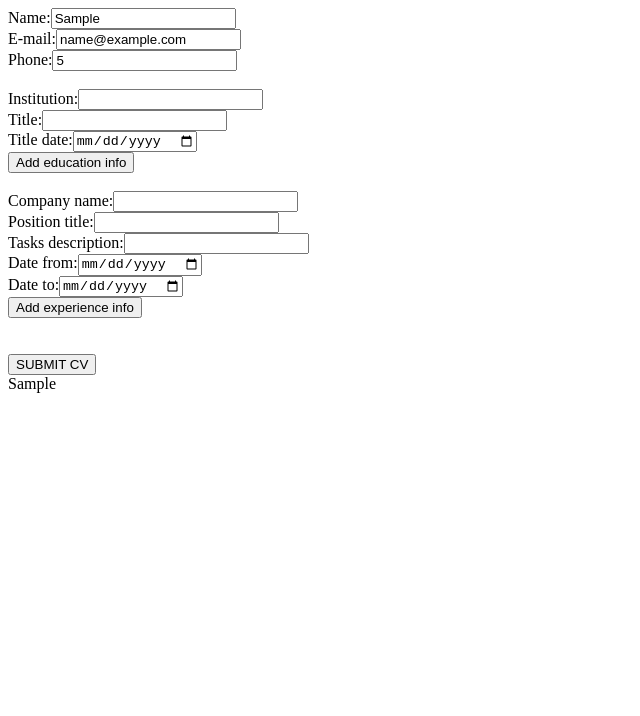
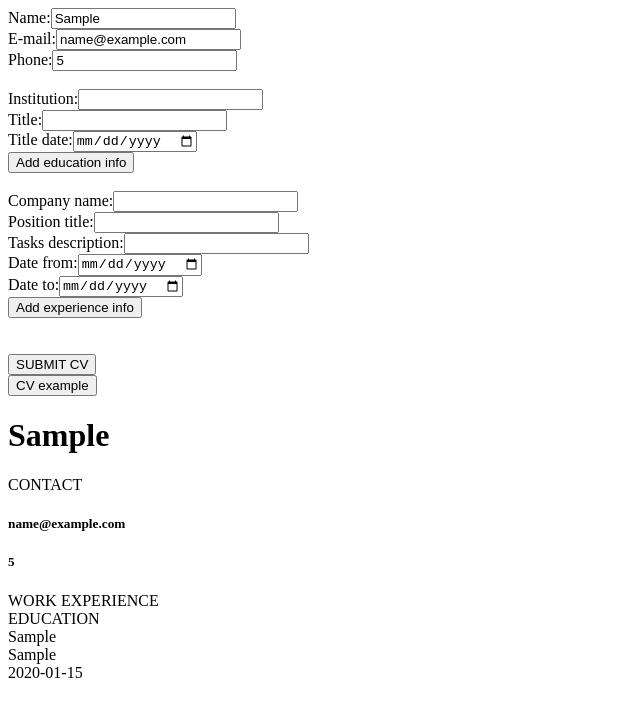
Before and after one commit to Fernetazo/cv-project, a React (Create React App) app: page / in a window 1280 px wide. Both pictures are taken after typing "Sample", "name@example.com", "5", "Sample", "Sample", "2020-01-15" into the empty fields and a click on the button "Add education info". Shown: the top 716 px of the page, without its empty margins (0-640 px from the left). Built offline with nearby package versions, Linux system fonts and the light colour scheme.

Commit message:
Add example CV

```diff
--- a/package.json
+++ b/package.json
@@ -9,6 +9,7 @@
     "react": "^17.0.2",
     "react-dom": "^17.0.2",
     "react-scripts": "5.0.0",
+    "uniqid": "^5.4.0",
     "web-vitals": "^2.1.4"
   },
   "scripts": {
--- a/src/App.js
+++ b/src/App.js
@@ -1,5 +1,6 @@
 import React, { Component } from "react";
 import CVDisplay from "./components/CVDisplay";
+import uniqid from "uniqid";
 
 class App extends Component {
   constructor() {
@@ -8,9 +9,10 @@ class App extends Component {
     this.state = {
       personalInfo: { name: "", email: "", phone: "" },
 
-      eduInfo: { institution: "", title: "", titleDate: "" },
+      eduInfo: { id: uniqid(), institution: "", title: "", titleDate: "" },
 
       expInfo: {
+        id: uniqid(),
         company: "",
         position: "",
         tasks: "",
@@ -36,8 +38,8 @@ class App extends Component {
   handleEmailChange = (e) => {
     this.setState({
       personalInfo: {
+        name: this.state.personalInfo.name,
         email: e.target.value,
-        name: this.state.personalInfo.name,
         phone: this.state.personalInfo.phone,
       },
     });
@@ -46,9 +48,9 @@ class App extends Component {
   handlePhoneChange = (e) => {
     this.setState({
       personalInfo: {
-        phone: e.target.value,
         name: this.state.personalInfo.name,
         email: this.state.personalInfo.email,
+        phone: e.target.value,
       },
     });
   };
@@ -56,6 +58,7 @@ class App extends Component {
   handleInstitutionChange = (e) => {
     this.setState({
       eduInfo: {
+        id: this.state.eduInfo.id,
         institution: e.target.value,
         title: this.state.eduInfo.title,
         titleDate: this.state.eduInfo.titleDate,
@@ -66,8 +69,9 @@ class App extends Component {
   handleTitleChange = (e) => {
     this.setState({
       eduInfo: {
+        id: this.state.eduInfo.id,
+        institution: this.state.eduInfo.institution,
         title: e.target.value,
-        institution: this.state.eduInfo.institution,
         titleDate: this.state.eduInfo.titleDate,
       },
     });
@@ -76,9 +80,10 @@ class App extends Component {
   handleTitleDateChange = (e) => {
     this.setState({
       eduInfo: {
-        titleDate: e.target.value,
+        id: this.state.eduInfo.id,
         institution: this.state.eduInfo.institution,
         title: this.state.eduInfo.title,
+        titleDate: e.target.value,
       },
     });
   };
@@ -86,6 +91,7 @@ class App extends Component {
   handleCompanyChange = (e) => {
     this.setState({
       expInfo: {
+        id: this.state.expInfo.id,
         company: e.target.value,
         position: this.state.expInfo.position,
         tasks: this.state.expInfo.tasks,
@@ -98,8 +104,9 @@ class App extends Component {
   handlePositionChange = (e) => {
     this.setState({
       expInfo: {
+        id: this.state.expInfo.id,
+        company: this.state.expInfo.company,
         position: e.target.value,
-        company: this.state.expInfo.company,
         tasks: this.state.expInfo.tasks,
         dateFrom: this.state.expInfo.dateFrom,
         dateTo: this.state.expInfo.dateTo,
@@ -110,9 +117,10 @@ class App extends Component {
   handleTasksChange = (e) => {
     this.setState({
       expInfo: {
-        tasks: e.target.value,
+        id: this.state.expInfo.id,
         company: this.state.expInfo.company,
         position: this.state.expInfo.position,
+        tasks: e.target.value,
         dateFrom: this.state.expInfo.dateFrom,
         dateTo: this.state.expInfo.dateTo,
       },
@@ -122,10 +130,11 @@ class App extends Component {
   handleDateFromChange = (e) => {
     this.setState({
       expInfo: {
-        dateFrom: e.target.value,
+        id: this.state.expInfo.id,
         company: this.state.expInfo.company,
         position: this.state.expInfo.position,
         tasks: this.state.expInfo.tasks,
+        dateFrom: e.target.value,
         dateTo: this.state.expInfo.dateTo,
       },
     });
@@ -134,11 +143,12 @@ class App extends Component {
   handleDateToChange = (e) => {
     this.setState({
       expInfo: {
-        dateTo: e.target.value,
+        id: this.state.expInfo.id,
         company: this.state.expInfo.company,
         position: this.state.expInfo.position,
         tasks: this.state.expInfo.tasks,
         dateFrom: this.state.expInfo.dateFrom,
+        dateTo: e.target.value,
       },
     });
   };
@@ -147,6 +157,7 @@ class App extends Component {
     this.setState({
       educationArray: this.state.educationArray.concat(this.state.eduInfo),
       eduInfo: {
+        id: uniqid(),
         institution: "",
         title: "",
         titleDate: "",
@@ -158,12 +169,63 @@ class App extends Component {
     this.setState({
       experienceArray: this.state.experienceArray.concat(this.state.expInfo),
       expInfo: {
+        id: uniqid(),
         company: "",
         position: "",
         tasks: "",
         dateFrom: "",
         dateTo: "",
       },
+    });
+  };
+
+  loadExample = (e) => {
+    this.setState({
+      personalInfo: {
+        name: "John Doe",
+        email: "jdoe@nobody.com",
+        phone: "555-5453",
+      },
+      educationArray: [
+        {
+          id: uniqid(),
+          institution: "Harvard University",
+          title: "Computer Science degree",
+          titleDate: "2022",
+        },
+        {
+          id: uniqid(),
+          institution: "Royal School of Science",
+          title: "Technician computer",
+          titleDate: "2006",
+        },
+      ],
+      experienceArray: [
+        {
+          id: uniqid(),
+          company: "IBM",
+          position: "Fullstack web developer",
+          tasks: "Make webpages. Testing",
+          dateFrom: "2018",
+          dateTo: "2022",
+        },
+        {
+          id: uniqid(),
+          company: "ICBC",
+          position: "Cyber security",
+          tasks: "Overall secirity of the bank's webpage.",
+          dateFrom: "2017",
+          dateTo: "2014",
+        },
+        {
+          id: uniqid(),
+          company: "IBM",
+          position: "ATM technician",
+          tasks: "Repair and maintenance of ATM machines.",
+          dateFrom: "2017",
+          dateTo: "2014",
+        },
+      ],
     });
   };
 
@@ -269,6 +331,7 @@ class App extends Component {
           <br></br>
           <button type="submit">SUBMIT CV</button>
         </form>
+        <button onClick={this.loadExample}>CV example</button>
         <CVDisplay
           personalInfo={personalInfo}
           educationArray={educationArray}
--- a/src/components/CVDisplay.js
+++ b/src/components/CVDisplay.js
@@ -3,7 +3,49 @@ import React from "react";
 const CVDisplay = (props) => {
   const { personalInfo, educationArray, experienceArray } = props;
 
-  return <div>{personalInfo.name}</div>;
+  return (
+    <div>
+      <div>
+        <h1>{personalInfo.name}</h1>
+      </div>
+      <div>
+        <div>CONTACT</div>
+        <h5>{personalInfo.email}</h5>
+        <h5>{personalInfo.phone}</h5>
+      </div>
+      <div>
+        <div>WORK EXPERIENCE</div>
+        <div>
+          {experienceArray.map((e) => {
+            return (
+              <div key={e.id}>
+                <div>{e.company}</div>
+                <div>{e.position}</div>
+                <div>{e.tasks}</div>
+                <div>{e.dateFrom}</div>
+                <div>{e.dateTo}</div>
+              </div>
+            );
+          })}
+        </div>
+      </div>
+
+      <div>
+        <div>EDUCATION</div>
+        <div>
+          {educationArray.map((e) => {
+            return (
+              <div key={e.id}>
+                <div>{e.institution}</div>
+                <div>{e.title}</div>
+                <div>{e.titleDate}</div>
+              </div>
+            );
+          })}
+        </div>
+      </div>
+    </div>
+  );
 };
 
 export default CVDisplay;
```
Also changed, not shown: 1 other file (tests, documents, lock files or other folders).
